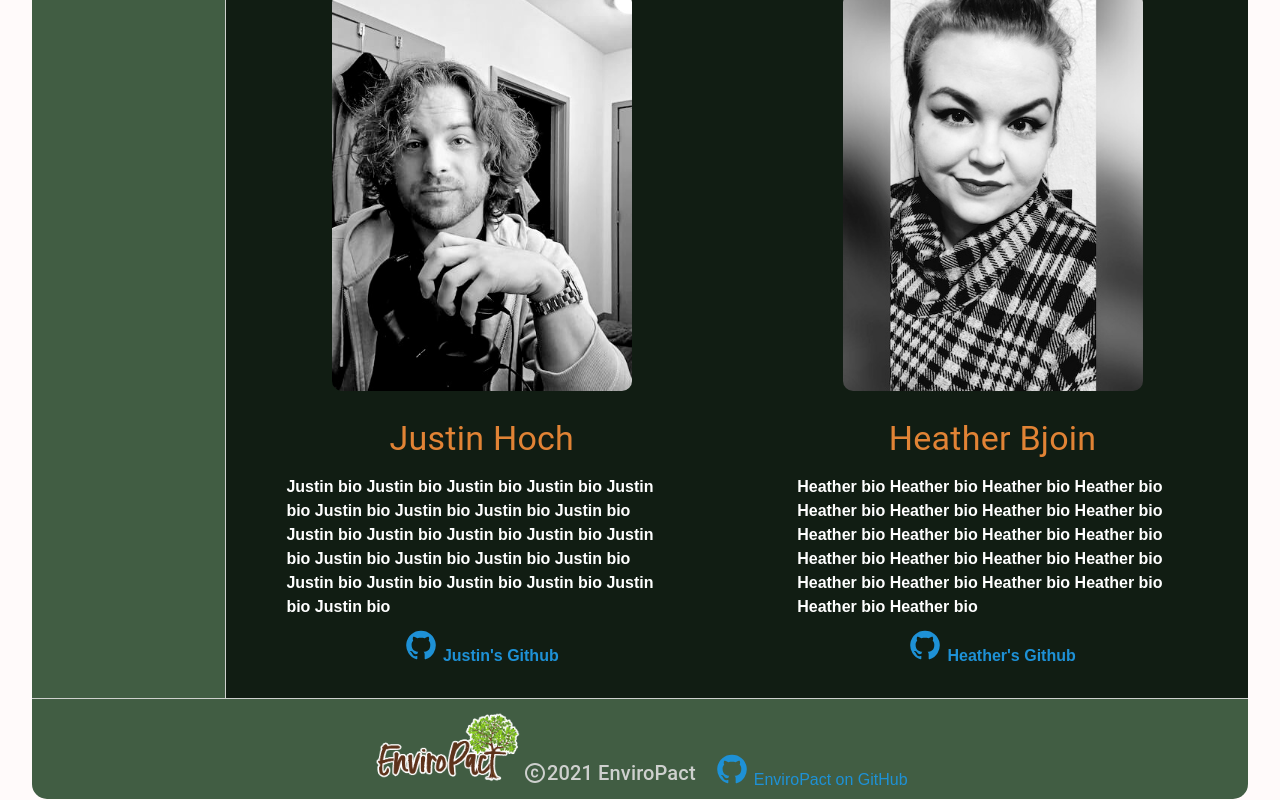
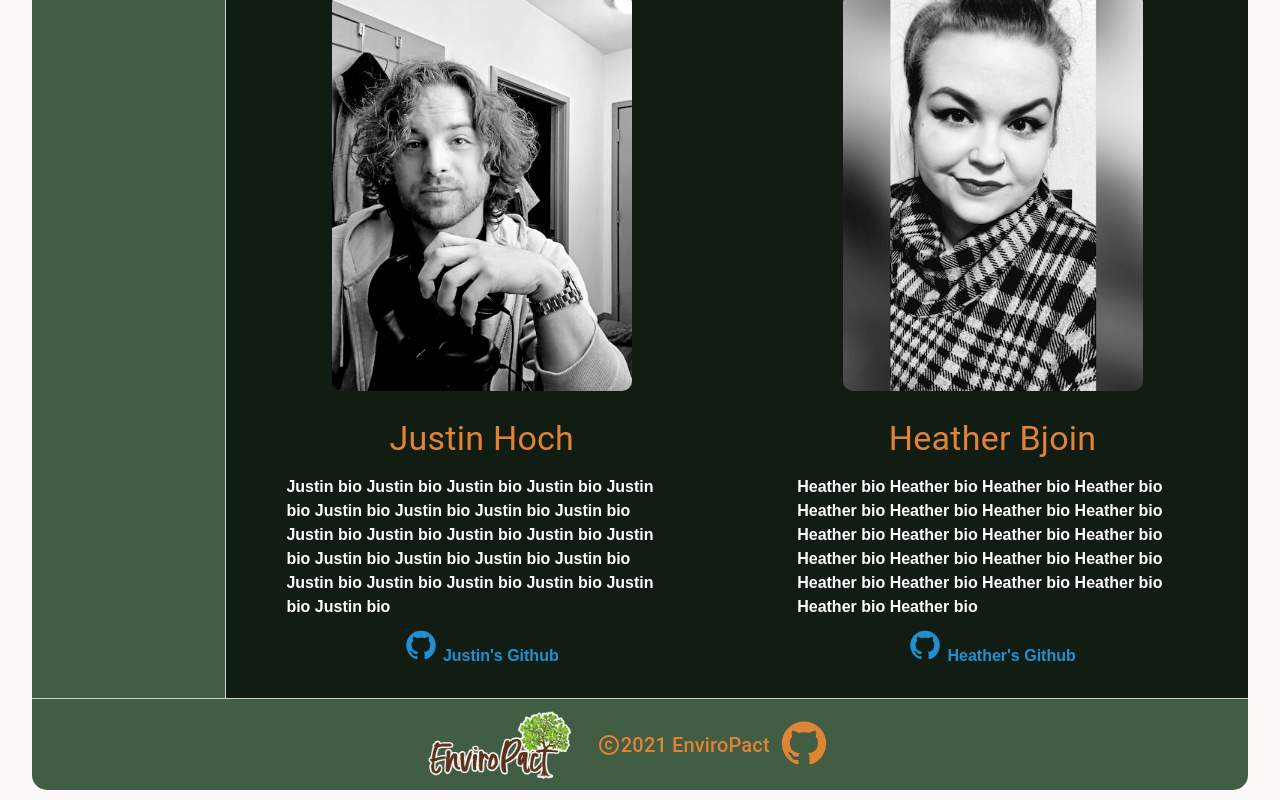
Before and after one commit to Justinean/EnviroPact, a React (Create React App) app in the folder client/: page /contributors in a window 1280 px wide. Shown: the part 923-1723 px from the top of the page. Built offline with nearby package versions, Linux system fonts and the light colour scheme.

Commit message:
footer style

```diff
--- a/client/src/components/Footer.js
+++ b/client/src/components/Footer.js
@@ -1,15 +1,14 @@
 import React from 'react';
 // import ReactDOM from 'react-dom';
-import { Container, Typography } from '@mui/material';
+import { Typography } from '@mui/material';
 import { makeStyles } from '@mui/styles';
 import logo from '../eplogo.png'
 import CopyrightIcon from '@mui/icons-material/Copyright';
 import GitHubIcon from '@mui/icons-material/GitHub';
 
 
-const useStyles = makeStyles((darkTheme) => {
-  return {
-    footer: {
+const useStyles = makeStyles({
+    footerFlex: {
       backgroundColor: "#415D43",
       display:'flex',
       flexDirection:'row',
@@ -17,44 +16,56 @@ const useStyles = makeStyles((darkTheme) => {
       borderBottomRightRadius:'15px',
       borderTop: '1px solid #CED0CE',
       padding:'10px',
+      marginBottom:'10px',
       color:'#CED0CE',
+      alignItems:'center',
+      justifyContent:'center',
+      "@media (max-width: 768px)": {
+        flexDirection:'column',
+      },
     },
     logo: {
       display:'inline-block',
       height:'70px',
-      margin:'3px',
     },
-    footerLinks:{
-      display:'inline',
-      marginLeft:'10px',
+    footerLink:{
       textDecoration:'none',
-      color:'#1E91D6',
+      color:'#E18335',
       fontSize:'1rem',
     },
-    footerLink:{
-      display:'inline',
-      marginLeft:'10px',
-      textDecoration:'none',
-      color:'#1E91D6',
-      fontSize:'1rem',
+    footer1: {
+      display:'flex',
+      flexDirection:'row',
+      "@media (max-width: 768px)": {
+        flexDirection:'column',
+      },
     },
-
-  }
+    footer2: {
+      display:'flex',
+      marginLeft:'15px',
+      marginRight:'15px',
+      color:'#E18335',
+    },
 })
 
 export default function Footer(props) {
   const classes = useStyles();
   return (
-    <div className={classes.footer}>
-      <Container >
+    <div className={classes.footerFlex}>
+
+        <div className={classes.footer1}>
         <img src={logo} alt="EnviroPact" className={classes.logo} />
-        <Typography  variant="h6" display="inline-flex" flexDirection="row" alignItems="center" >
+        </div>
+        <div className={classes.footer2}>
+        <Typography  variant="h6" display="inline-flex" flexDirection="row" alignItems="center" paddingLeft="10px">
           <CopyrightIcon /> 2021 EnviroPact
         </Typography>
-        <div className={classes.footerLinks}>
-        <a className={classes.footerLink} target="_blank" href="https://github.com/Justinean/EnviroPact"><GitHubIcon style={{ color:'#1E91D6', fontSize:'2rem', marginRight:'6px'}}/>EnviroPact on GitHub</a>
+
+        <a className={classes.footerLink} target="_blank" href="https://github.com/Justinean/EnviroPact"><GitHubIcon style={{ color:'#E18335', fontSize:'3rem', margin:'10px'}}/></a>
+
         </div>
-      </Container>
-    </div>
+
+
+      </div>
   )
 }
```
